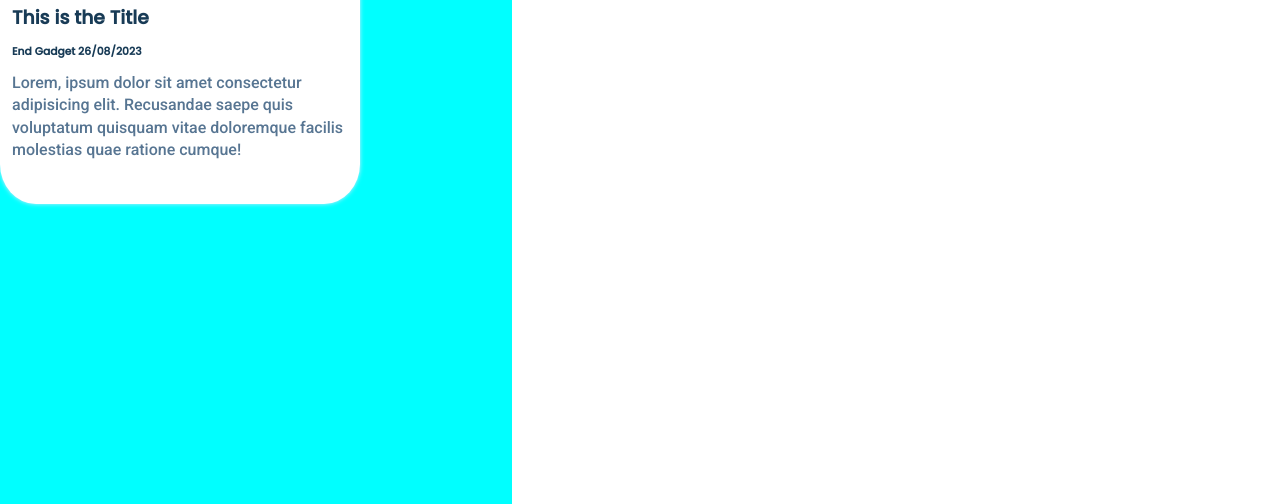
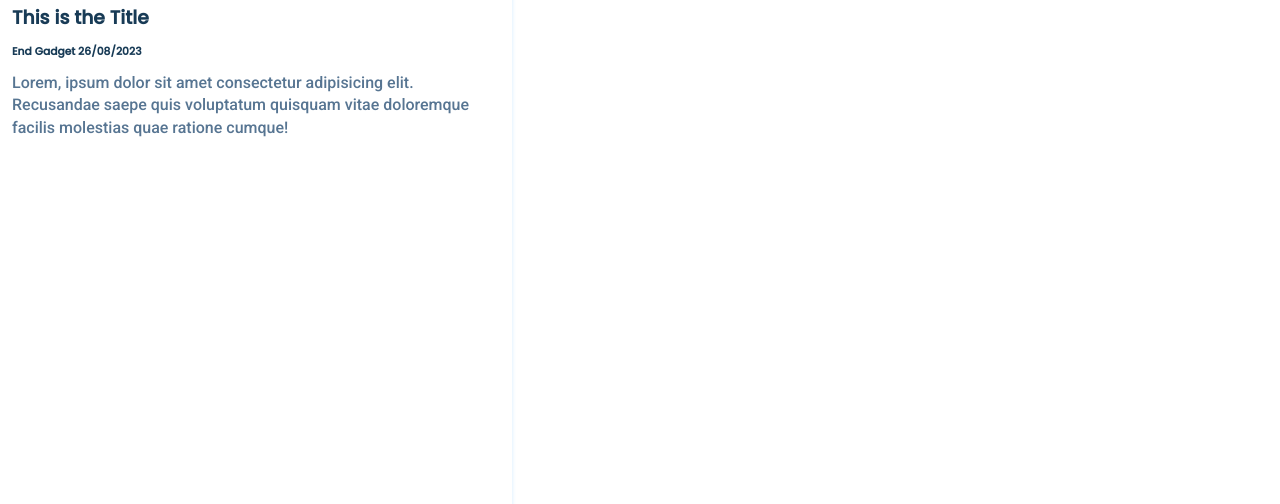
Before and after one commit to krishna-p060/SST_T2_final_project, a plain HTML site: page index.html in a window 1280 px wide. Shown: the part 296-800 px from the top of the page. Drawn offline with Linux system fonts and the light colour scheme; no server answers.

Commit message:
UI improved

```diff
--- a/index.html
+++ b/index.html
@@ -31,14 +31,14 @@
 
     <main>
         <div class="big-news">
-            <div class="card">
+            <div class="big_card">
                 <div class="card-header ">
-                    <img src="https://via.placeholder.com/400x200" alt="news-image" id="news-img big-img">
+                    <img src="logo.jpg" alt="news-image" id="news-img" class="big_img">
                 </div>
                 <div class="card-content">
-                    <h3 id="news-title big_title">This is the Title</h3>
-                    <h6 class="news-source" id="news-source big_source">End Gadget 26/08/2023</h6>
-                    <p class="news-desc" id="news-desc big_desc">Lorem, ipsum dolor sit amet consectetur adipisicing elit. Recusandae saepe quis voluptatum quisquam vitae doloremque facilis molestias quae ratione cumque!</p>
+                    <h3 id="news-title" class="big_title">This is the Title</h3>
+                    <h6 class="news-source" id="news-source" >End Gadget 26/08/2023</h6>
+                    <p class="news-desc " id="news-desc" >Lorem, ipsum dolor sit amet consectetur adipisicing elit. Recusandae saepe quis voluptatum quisquam vitae doloremque facilis molestias quae ratione cumque!</p>
                 </div>
             </div>
         </div>
--- a/script.js
+++ b/script.js
@@ -7,13 +7,26 @@ function reload() {
 	window.location.reload();
 }
 
+let big_data;
+
 async function fetchNews(query) {
 	const res = await fetch(`${url}${query}&apikey=${API_KEY}`);
 
 	const data = await res.json();
 	console.log(data.articles);
+	// big_data = data.articles.find(article => article.image); // Find the first article with a non-null image
+	big_data = data.articles[5];
+	console.log(big_data);
+	let big_img = document.querySelector(".big_img");
+	let big_title = document.querySelector(".big_title");
+	let big_desc = document.querySelector(".news-desc");
+
+	big_title.innerHTML = big_data.title;
+	big_img.src = big_data.image;
+	big_desc.innerHTML = big_data.description;
 	bindData(data.articles);
 }
+
 
 function bindData(articles) {
 	const cardsContainer = document.getElementById('cards-container');
--- a/style.css
+++ b/style.css
@@ -42,6 +42,19 @@ ul {
     margin-inline: auto;
     overflow: hidden;
 }
+
+.big_card{
+    width: 100%;
+    min-height: 100%;
+    box-shadow: 0 0 4px #d4ecff;
+    border-radius: 4px;
+    /* border-radius: 10%; */
+    cursor: pointer;
+    background-color: #fff;
+    overflow: hidden;
+    transition: all 0.3s ease;
+}
+
 
 nav {
     background-color: #f3faff;
```
